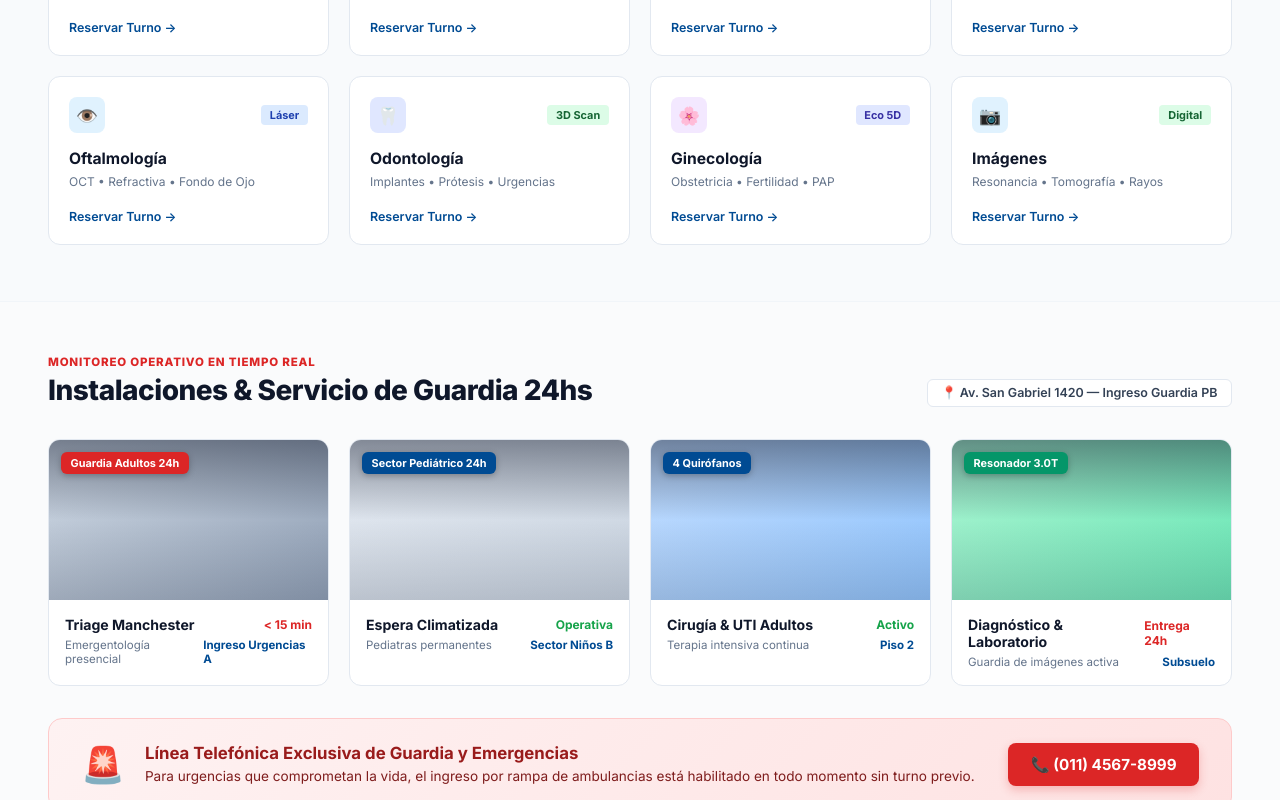
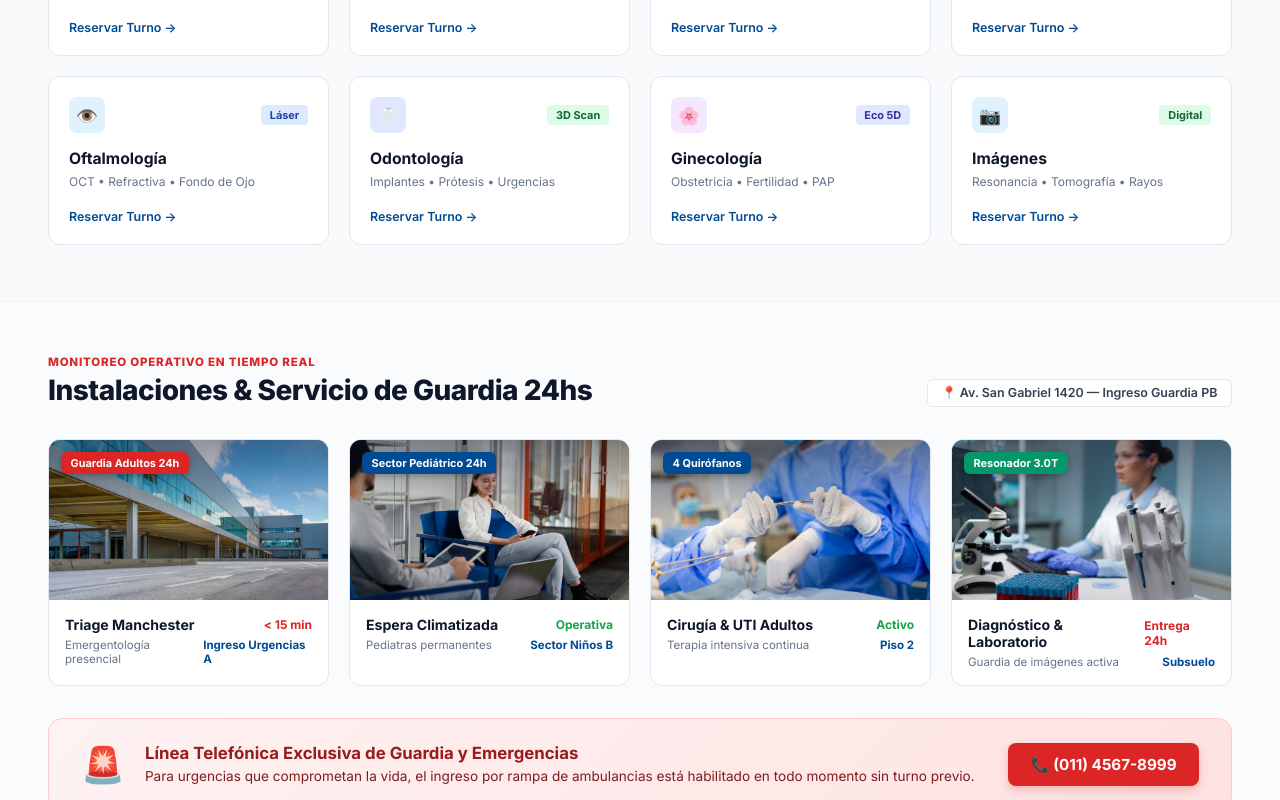
Before and after one commit to joaquinnavarrete-dev/Practicas-Profesionales, an Angular app in the folder frontend/: page / in a window 1280 px wide. Shown: the part 1931-2731 px from the top of the page. Built offline with nearby package versions, Linux system fonts and the light colour scheme.

Commit message:
Vista actualizada - imagenes agregadas a la vista

```diff
--- a/frontend/src/app/paginas/inicio/inicio.html
+++ b/frontend/src/app/paginas/inicio/inicio.html
@@ -347,6 +347,7 @@
     <div class="instalaciones-grid">
       <div class="inst-card">
         <div class="inst-img-placeholder img-triage">
+          <img src="img/hospital.jpg" alt="Guardia Adultos y Triage San Gabriel" class="inst-img" />
           <span class="floating-badge badge-red">Guardia Adultos 24h</span>
         </div>
         <div class="inst-info">
@@ -363,6 +364,7 @@
 
       <div class="inst-card">
         <div class="inst-img-placeholder img-espera">
+          <img src="img/sala.jpg" alt="Sector Pediátrico y Sala de Espera Climatizada" class="inst-img" />
           <span class="floating-badge badge-blue">Sector Pediátrico 24h</span>
         </div>
         <div class="inst-info">
@@ -379,6 +381,7 @@
 
       <div class="inst-card">
         <div class="inst-img-placeholder img-quirofano">
+          <img src="img/cirugia.jpg" alt="Quirófanos y Cirugía de Alta Complejidad" class="inst-img" />
           <span class="floating-badge badge-blue">4 Quirófanos</span>
         </div>
         <div class="inst-info">
@@ -395,6 +398,7 @@
 
       <div class="inst-card">
         <div class="inst-img-placeholder img-resonador">
+          <img src="img/laboratorio.jpg" alt="Laboratorio de Análisis Clínicos y Diagnóstico" class="inst-img" />
           <span class="floating-badge badge-green">Resonador 3.0T</span>
         </div>
         <div class="inst-info">
```
